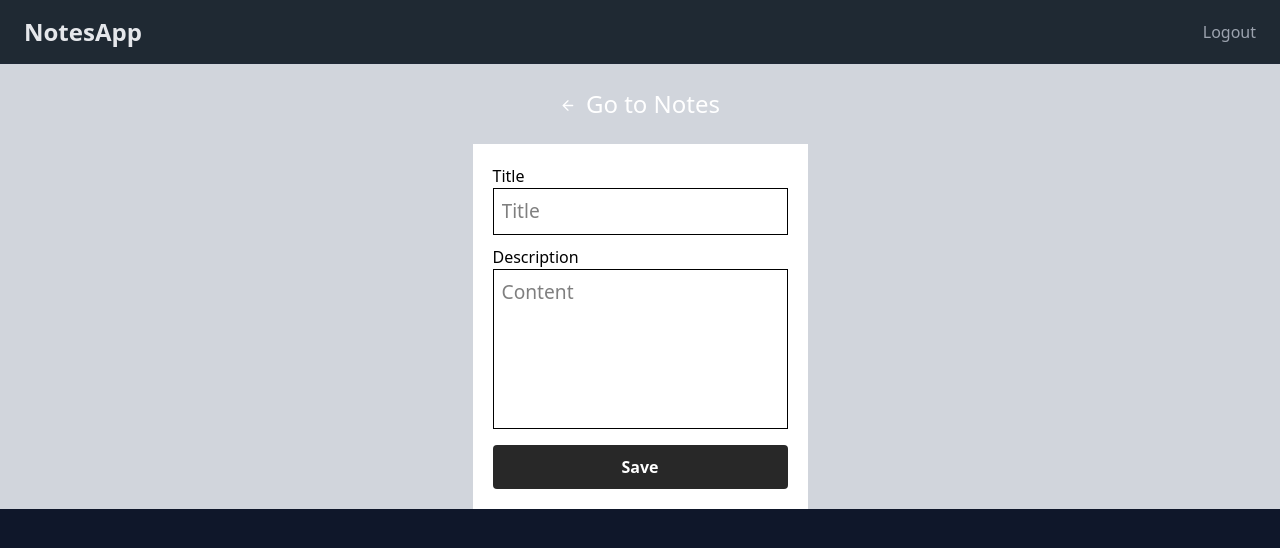
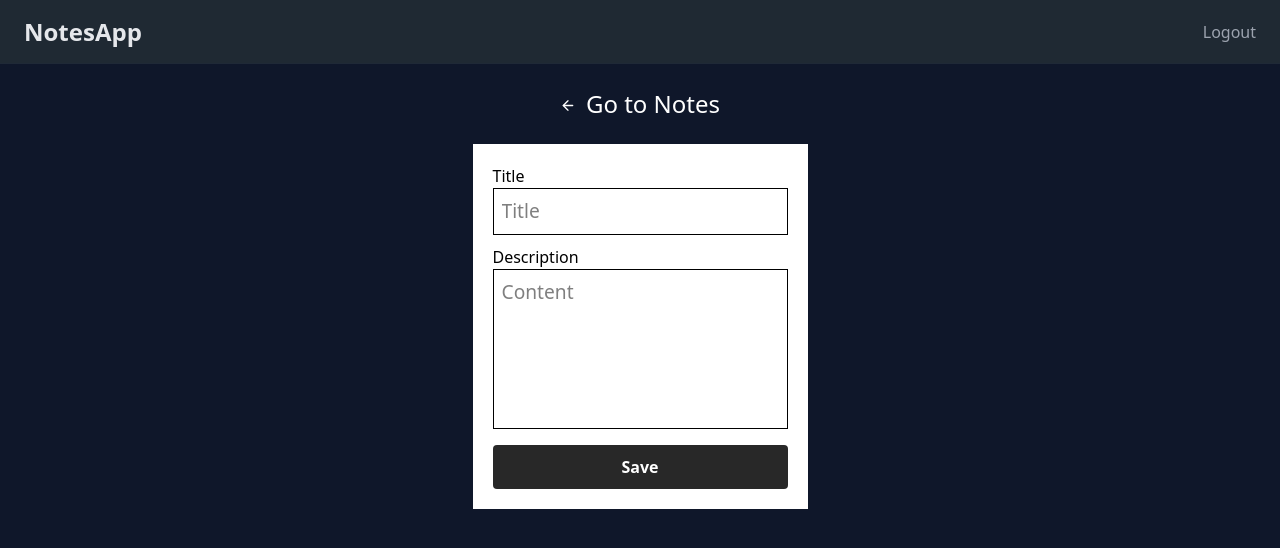
Before and after one commit to donald-hub/notes-app-frontend, a React (Vite) app: page /create in a window 1280 px wide. Shown: the top 548 px of the page. Built offline with nearby package versions, Linux system fonts and the light colour scheme; sample sign-in values are in the browser's storage; the HTML template or start-up script is replaced by a standard one.

Commit message:
final touches

```diff
--- a/src/pages/EditNote.jsx
+++ b/src/pages/EditNote.jsx
@@ -50,7 +50,7 @@ const EditNote = () => {
           <Link to="/" className="flex"><ArrowLeftIcon className={styles.backIcon}/>
           <span className={styles.backTitle}>Back to Notes</span></Link>
         </div>
-        <form className={styles.form} onSubmit={handleSubmit}>
+        <form className={`${styles.form} bg-gray-300`} onSubmit={handleSubmit}>
           <label htmlFor="title" className="text-black font-xl">Title</label>
           <input
             className={styles.titleInput}
--- a/src/pages/createPage.jsx
+++ b/src/pages/createPage.jsx
@@ -42,12 +42,12 @@ const createPage = () => {
   return (
     <>
     <Navbar />
-    <div className={`${styles.authPage} bg-gray-300`}>
+    <div className={styles.authPage}>
     <div className={styles.header}>
       <Link className="flex" to="/" ><ArrowLeftIcon className={styles.backIcon}/>
       <span className={styles.backTitle}>Go to Notes</span></Link>
     </div>
-    <form className={styles.form} onSubmit={handleSubmit}>
+    <form className={`${styles.form} bg-gray-300`} onSubmit={handleSubmit}>
       <div className="flex flex-col">
       <label htmlFor="title" className="text-black font-xl">Title</label>
       <input
```
